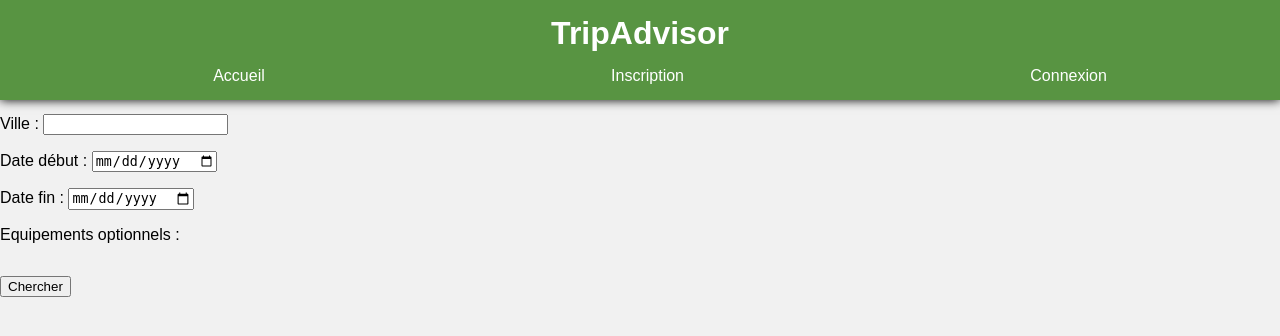
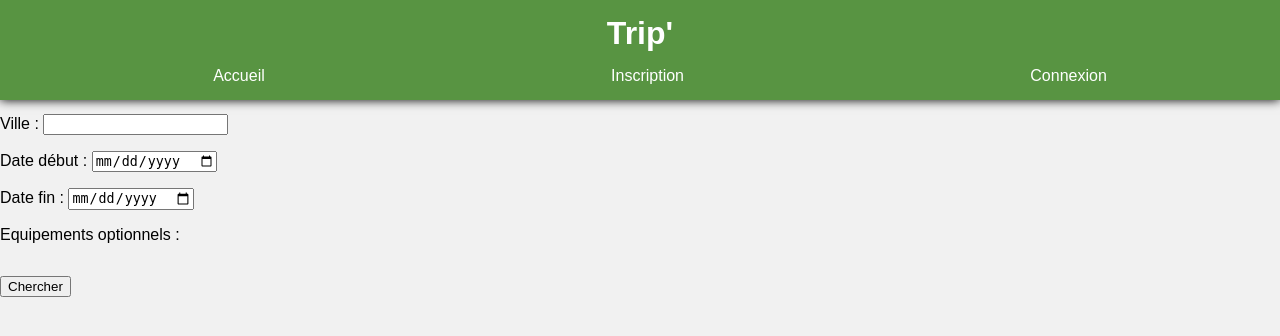
Before and after one commit to Alix-Eisenhardt/Trip, a PHP site: page / in a window 1280 px wide. Shown: the top 336 px of the page. Run offline with PHP 8.4, Linux system fonts and the light colour scheme; data that the repository does not hold is empty; some libraries are stand-ins or nearby versions.

Commit message:
Update header.php

```diff
--- a/view/header.php
+++ b/view/header.php
@@ -2,14 +2,14 @@
 <html>
 <head>
 	<meta charset="UTF-8" />
-	<title>Trip Advisor</title>
+	<title>Trip'</title>
 	<link rel="stylesheet" href="view/style.css" />
 	<script type="text/javascript" src="https://code.jquery.com/jquery-3.1.1.js"></script>
 	<script type="text/javascript" src="view/easterEgg.js"></script>
 </head>
 <body>
 	<header>
-		<h1>TripAdvisor</h1>
+		<h1>Trip'</h1>
 		<ul>
 			<a href="."><li>Accueil</li></a>
 			<?php
```
